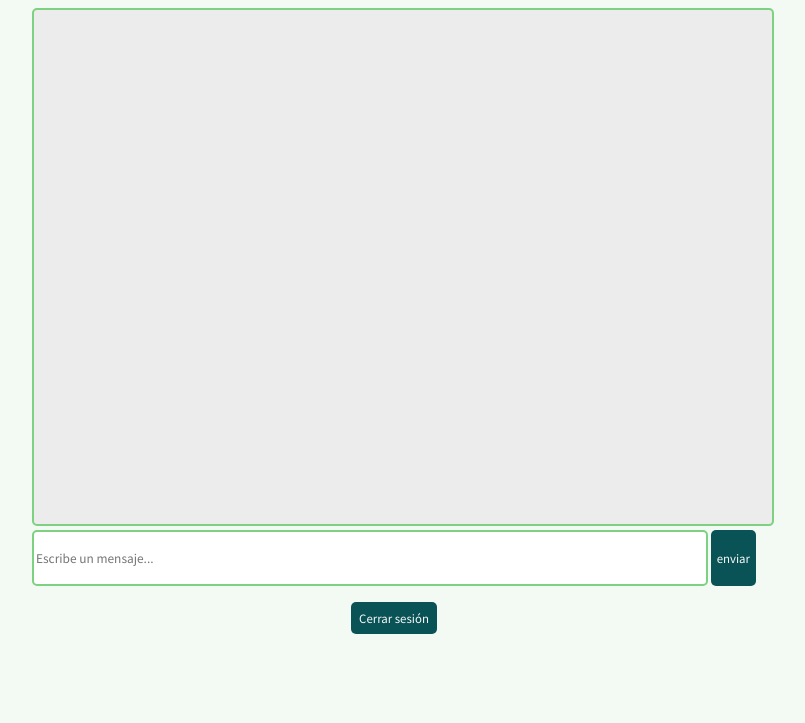
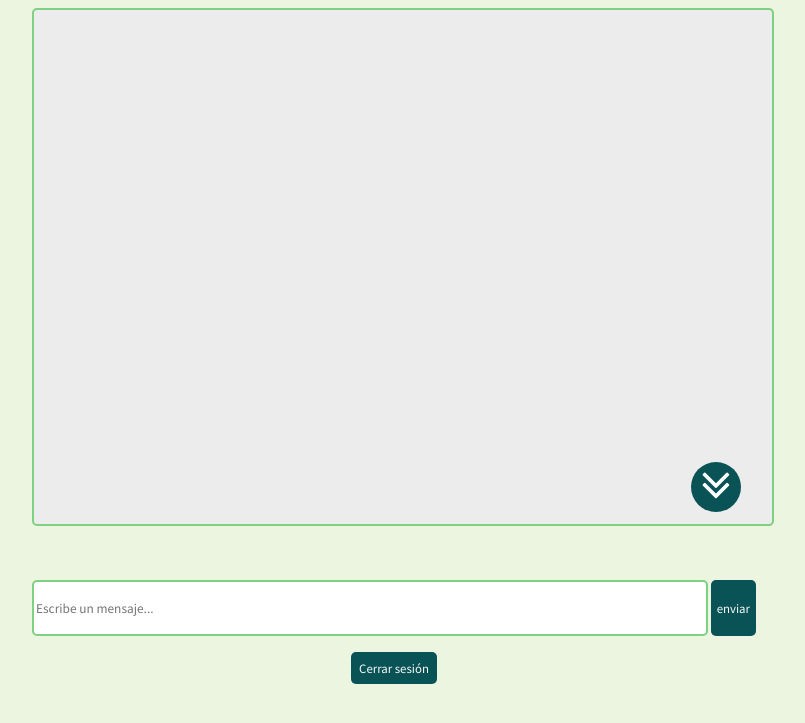
Before and after one commit to Ryksu/chatphp, a PHP site: page /pg/chat.php in a window 1280 px wide. Shown: the top 723 px of the page, without its empty margins (246-1051 px from the left). Run offline with PHP 8.4, Linux system fonts and the light colour scheme; the visitor is signed in with stand-in values (Sample User, id 1); data that the repository does not hold is empty.

Commit message:
estilo, scroll down y fix

```diff
--- a/css/estilo_chat.css
+++ b/css/estilo_chat.css
@@ -1,9 +1,16 @@
 @import url('https://fonts.googleapis.com/css?family=Source+Sans+Pro');
+
+@font-face {
+  src: url("../fonts/FontAwesome.otf");
+  font-family: FontAwesome;
+}
+
 *{
  font-family: 'Source Sans Pro', sans-serif;
 }
 body{
-  background-color: #f3faf3;
+  background: #ebf5df;
+
 }
 .contenedor{
   width: 100%;
@@ -26,12 +33,20 @@ body{
     max-width: 320px;
     max-height: 420px;
   }
+   .bajar{
+    left: 80%;
+    bottom: 13%;
+  }
 }
 @media screen and (min-width:480px) and (max-width:720px){
   #chatbox{
     max-width: 480px;
     max-height: 500px;
 
+  }
+   .bajar{
+    left: 87%;
+    bottom: 12%;
   }
 
 }
@@ -42,8 +57,37 @@ body{
     min-height: 500px;
     max-height: 500px;
   }
+  .bajar{
+    left: 91%;
+    bottom: 12%;
+  }
+
+}
+.bajar{
+ width: 50px;
+ height: 50px;
+ display: block;
+ position: relative;
+
+ border-radius: 50%;
+ border:none;
+ background-color: #095256;
 }
 
+
+.bajar::before{
+  display: flex;
+  justify-content: center;
+  font-family: FontAwesome;
+  content: "\f103";
+  font-size: 3em;
+  text-align: center;
+  color: #FFFF;
+}
+
+.bajar:hover{
+  background-color: #7dd181;
+}
  #chatbox{
   width: 100%;
 background-color: #ececec;
@@ -63,7 +107,7 @@ background-color: #ececec;
 
 
 }
-.chating{
+.chatting{
   max-width: 100%;
   padding: 2%;
   border: 1px solid #d7d7d7;
--- a/css/estilo_login.css
+++ b/css/estilo_login.css
@@ -7,6 +7,7 @@
  font-family: 'Source Sans Pro', sans-serif;
 
 }
+
 #contenedor{
   display: flex;
   justify-content: center;
@@ -14,6 +15,7 @@
 }
 
 .login  {
+  background: #ebf5df;
   width: 100%;
   max-width: 400px;
   display: flex;
--- a/css/estilo_registro.css
+++ b/css/estilo_registro.css
@@ -10,6 +10,7 @@
  font-family: 'Source Sans Pro', sans-serif;
 
 }
+
 #contenedor{
   display: flex;
   justify-content: center;
@@ -24,6 +25,8 @@
   border: 2px solid #7dd181;
   padding: 25px;
   border-radius: 5px;
+  background: #ebf5df;
+
   }
 
   .icon-user,.icon-password,.icon-email,.icon-years{
--- /dev/null
+++ b/js/funciones.js
@@ -0,0 +1,6 @@
+function scrollToBotton(id){
+  var chat = document.getElementById(id);
+  $('#'+id).animate({
+    scrollTop: chat.scrollHeight - chat.clientHeight
+  },500);
+}
--- a/login.php
+++ b/login.php
@@ -42,7 +42,7 @@ $msg = '';
 <html>
   <head>
     <meta charset="utf-8">
-    <link rel="stylesheet" href="css/estilo_login.css">
+    <link rel="stylesheet" href="css/estilo_login.css">    <meta name="viewport" content="width=device-width, initial-scale=1.0">
     <title>Login</title>
   </head>
   <body>
--- a/pg/chat.php
+++ b/pg/chat.php
@@ -28,7 +28,7 @@ $query = "INSERT INTO Mensajes(user_name,mensajes) VALUES('".$user."','".$mgs."'
     <meta charset="utf-8">
     <title>Chat</title>
     <link rel="stylesheet" href="../css/estilo_chat.css">
-    <link rel="stylesheet" href="../css/estilo_nombre.php">
+    <script src="../js/funciones.js" charset="utf-8"></script>
     <meta name="viewport" content="width=device-width, initial-scale=1.0">
 
   </head>
@@ -42,10 +42,13 @@ $query = "INSERT INTO Mensajes(user_name,mensajes) VALUES('".$user."','".$mgs."'
            <div  id="chatbox">
 
            </div>
-       </div>
+            <a class="bajar" onclick="scrollToBotton('chatbox')">            </a>
+         </div>
       <div class="msg">
+
         <input type="text" name="mensaje" value="" class="texto" placeholder="Escribe un mensaje..." >
-        <input type="submit" name="enviar" value="enviar" class="boton">
+
+        <input type="submit" name="enviar" value="enviar" class="boton" >
       </div>
 
        </form>
--- a/pg/registro.php
+++ b/pg/registro.php
@@ -23,6 +23,7 @@ if (isset($_POST['enviar'])) {
   <head>
     <meta charset="utf-8">
     <title>Registro</title>
+    <meta name="viewport" content="width=device-width, initial-scale=1.0">
     <link rel="stylesheet" href="../css/estilo_registro.css">
   </head>
   <body>
--- a/php/mensajes.php
+++ b/php/mensajes.php
@@ -11,7 +11,7 @@ $sql->execute();
 $res = $sql->fetchAll();
 
 foreach ($res as $row) {
-  echo '<div class="chating">
+  echo '<div class="chatting">
   <p><span class="color"><b>'.$row['user_name'].'</b></span>: '. $row['mensajes'].'</p>
   <p><small>'.$row['hora'].'</small></p>
   </div>';
```
